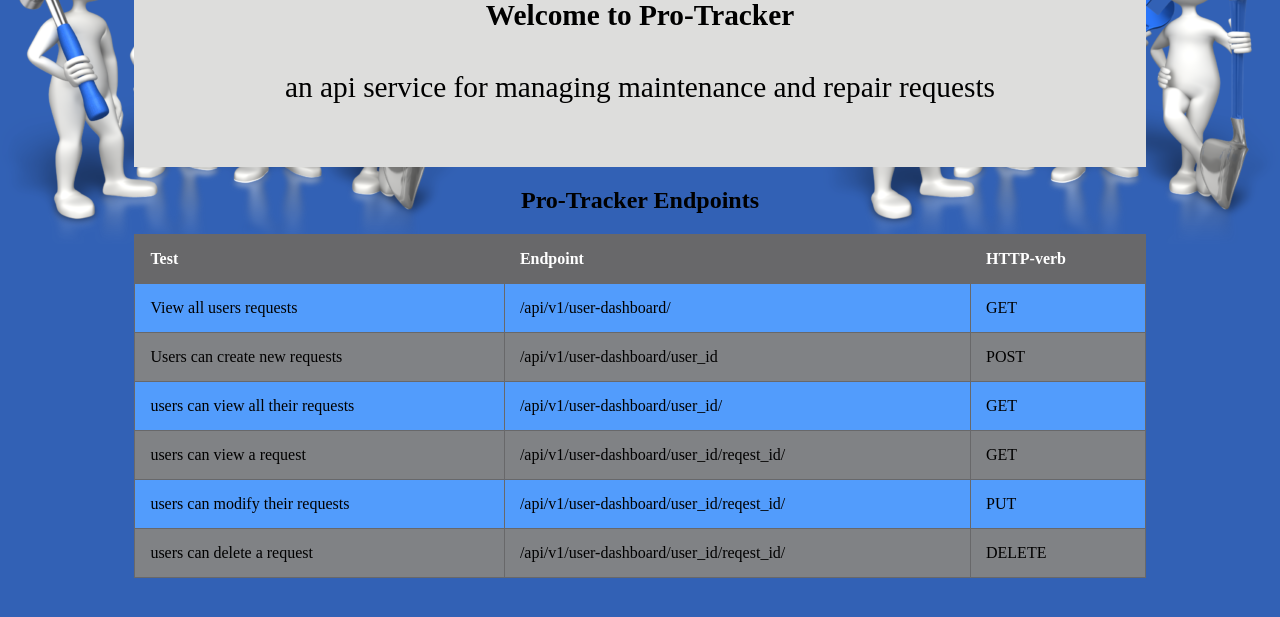
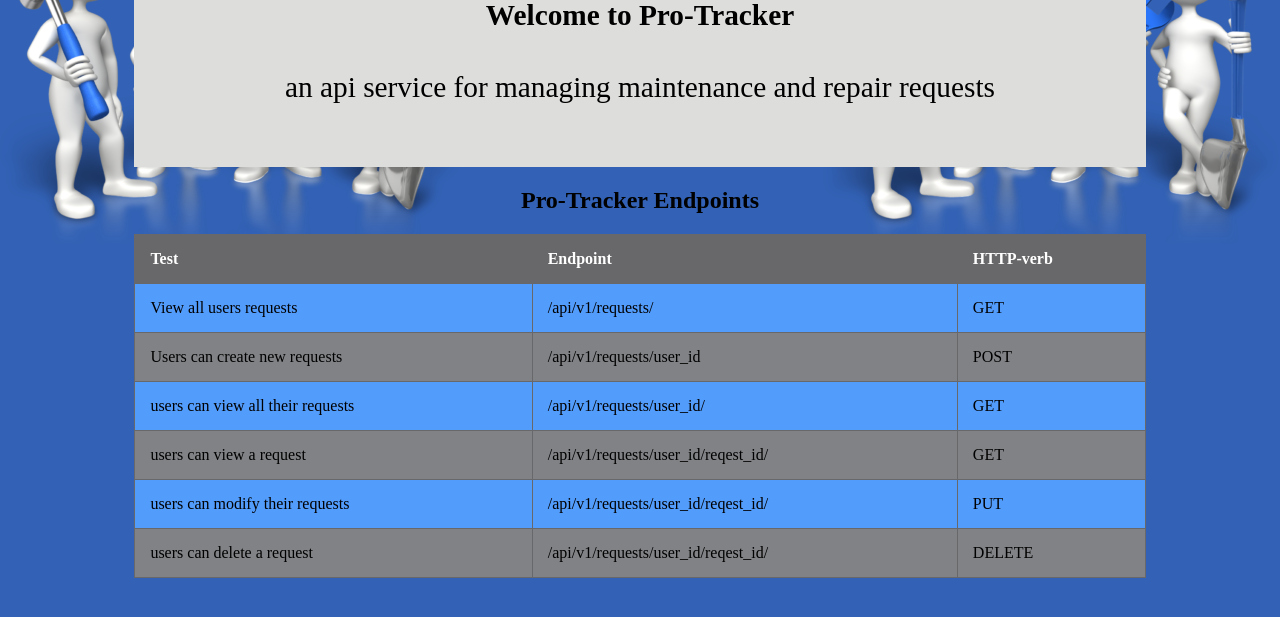
Before and after one commit to lawrenceChege/Pro-Tracker-v1, a Flask app: template app/templates/home.html in a window 1280 px wide. Shown: the part 104-721 px from the top of the page. Run offline with Flask 2, Linux system fonts and the light colour scheme; the template is opened without the code that fills it, so the values that code supplies are empty.

Commit message:
update coverage

```diff
--- a/app/templates/home.html
+++ b/app/templates/home.html
@@ -89,32 +89,32 @@
             </tr>
             <tr>
                 <td>View all users requests </td>
-                <td>/api/v1/user-dashboard/</td>
+                <td>/api/v1/requests/</td>
                 <td>GET</td>
             </tr>
             <tr>
                 <td>Users can create new requests</td>
-                <td>/api/v1/user-dashboard/user_id</td>
+                <td>/api/v1/requests/user_id</td>
                 <td>POST</td>
             </tr>
             <tr>
                 <td>users can view all their requests</td>
-                <td>/api/v1/user-dashboard/user_id/</td>
+                <td>/api/v1/requests/user_id/</td>
                 <td>GET</td>
             </tr>
             <tr>
                 <td>users can view a request</td>
-                <td>/api/v1/user-dashboard/user_id/reqest_id/</td>
+                <td>/api/v1/requests/user_id/reqest_id/</td>
                 <td>GET</td>
             </tr>
             <tr>
                 <td>users can modify their requests</td>
-                <td>/api/v1/user-dashboard/user_id/reqest_id/</td>
+                <td>/api/v1/requests/user_id/reqest_id/</td>
                 <td>PUT</td>
             </tr>
             <tr>
                 <td>users can delete a request </td>
-                <td>/api/v1/user-dashboard/user_id/reqest_id/</td>
+                <td>/api/v1/requests/user_id/reqest_id/</td>
                 <td>DELETE</td>
             </tr>
         </table>
```
Also changed, not shown: .travis.yml, README.md.
